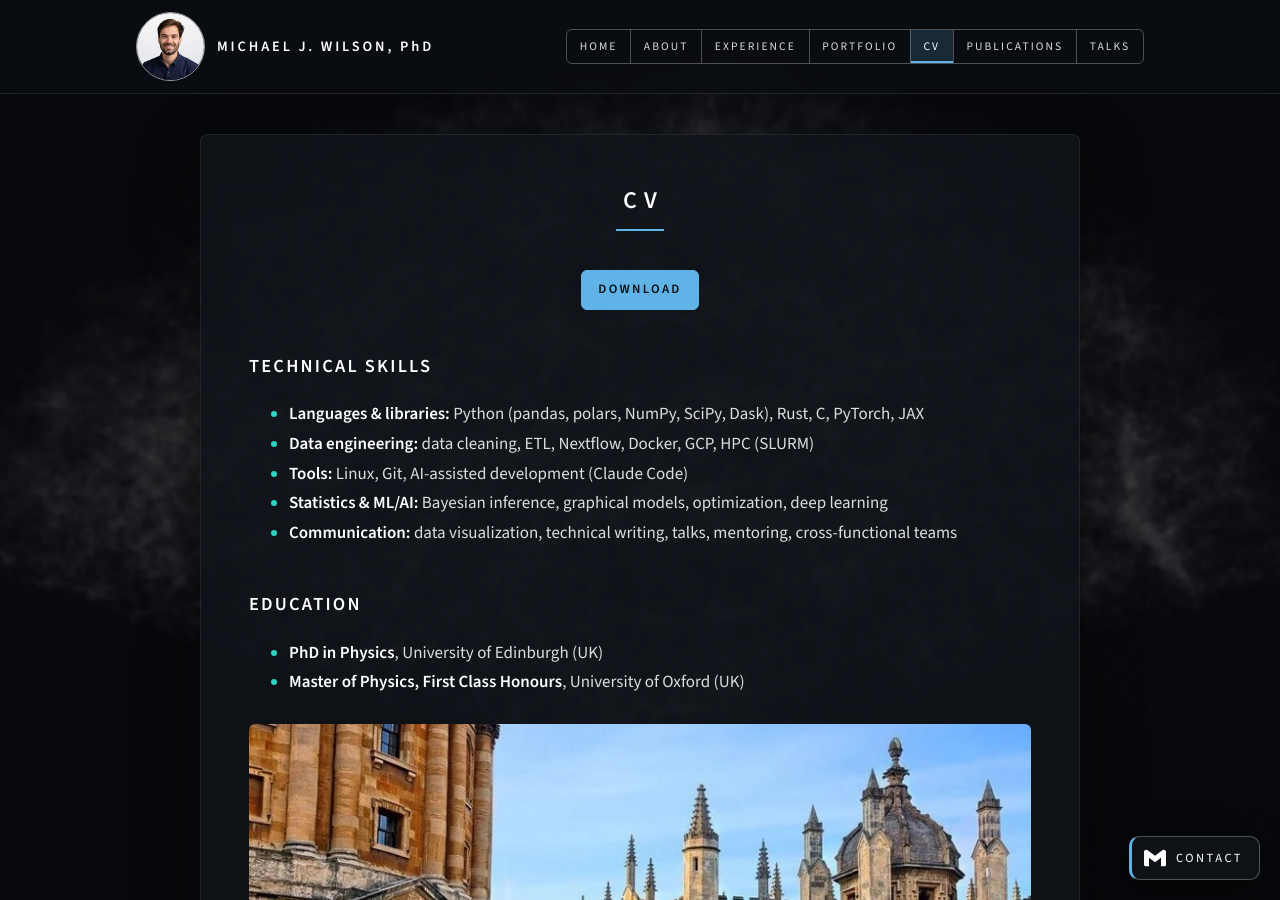
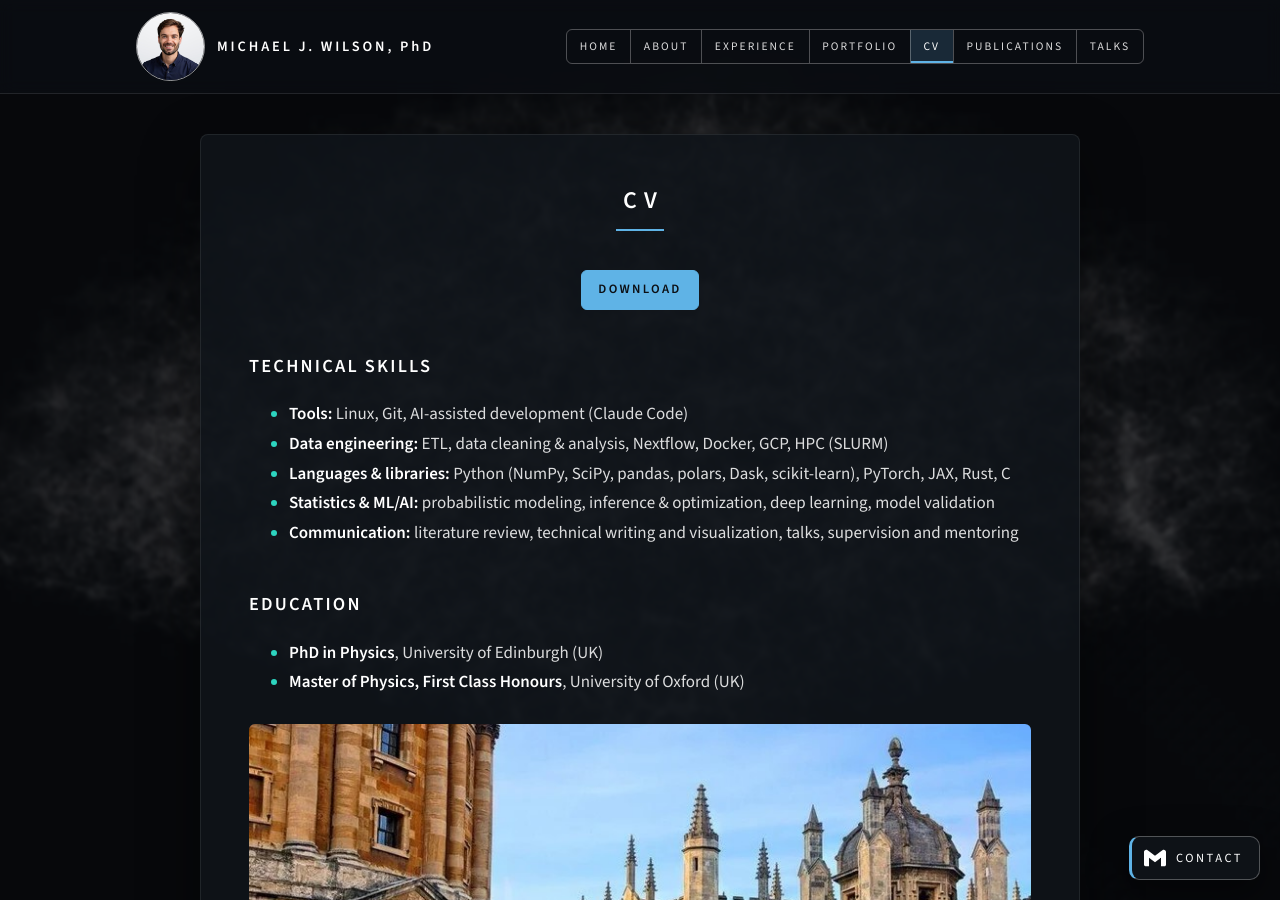
Before and after one commit to michaelJwilson/michaelJwilson.github.io, a Jekyll site: the page built from cv.md, in a window 1280 px wide and 900 px high. Built offline with Jekyll 4.4.1, drawn with Linux system fonts in a browser that asks for light colours.

Commit message:
CV: Nov 11 2026 PDF; CV page skills and Visium HD to match
The PDF is the generic CV built 2026-11-11 (2 pages): skills reordered and
updated, Visium HD, ~10-person team, DESI-II extension, consistent dates,
real spaces for ATS parsers. The CV page's skills list and the Experience
page's Visium HD follow it.

Co-Authored-By: Claude Opus 5.5 <noreply@anthropic.com>
Claude-Session: https://claude.ai/code/session_01SiHqF3nmdqJf51uy6f9hsB

```diff
--- a/cv.md
+++ b/cv.md
@@ -10,11 +10,11 @@ permalink: /cv/
 
 ## Technical skills
 
-- **Languages & libraries:** Python (pandas, polars, NumPy, SciPy, Dask), Rust, C, PyTorch, JAX
-- **Data engineering:** data cleaning, ETL, Nextflow, Docker, GCP, HPC (SLURM)
 - **Tools:** Linux, Git, AI-assisted development (Claude Code)
-- **Statistics & ML/AI:** Bayesian inference, graphical models, optimization, deep learning
-- **Communication:** data visualization, technical writing, talks, mentoring, cross-functional teams
+- **Data engineering:** ETL, data cleaning & analysis, Nextflow, Docker, GCP, HPC (SLURM)
+- **Languages & libraries:** Python (NumPy, SciPy, pandas, polars, Dask, scikit-learn), PyTorch, JAX, Rust, C
+- **Statistics & ML/AI:** probabilistic modeling, inference & optimization, deep learning, model validation
+- **Communication:** literature review, technical writing and visualization, talks, supervision and mentoring
 
 ## Education
 
```
Also changed, not shown: experience.md (+1 -1 lines), 1 other file.
